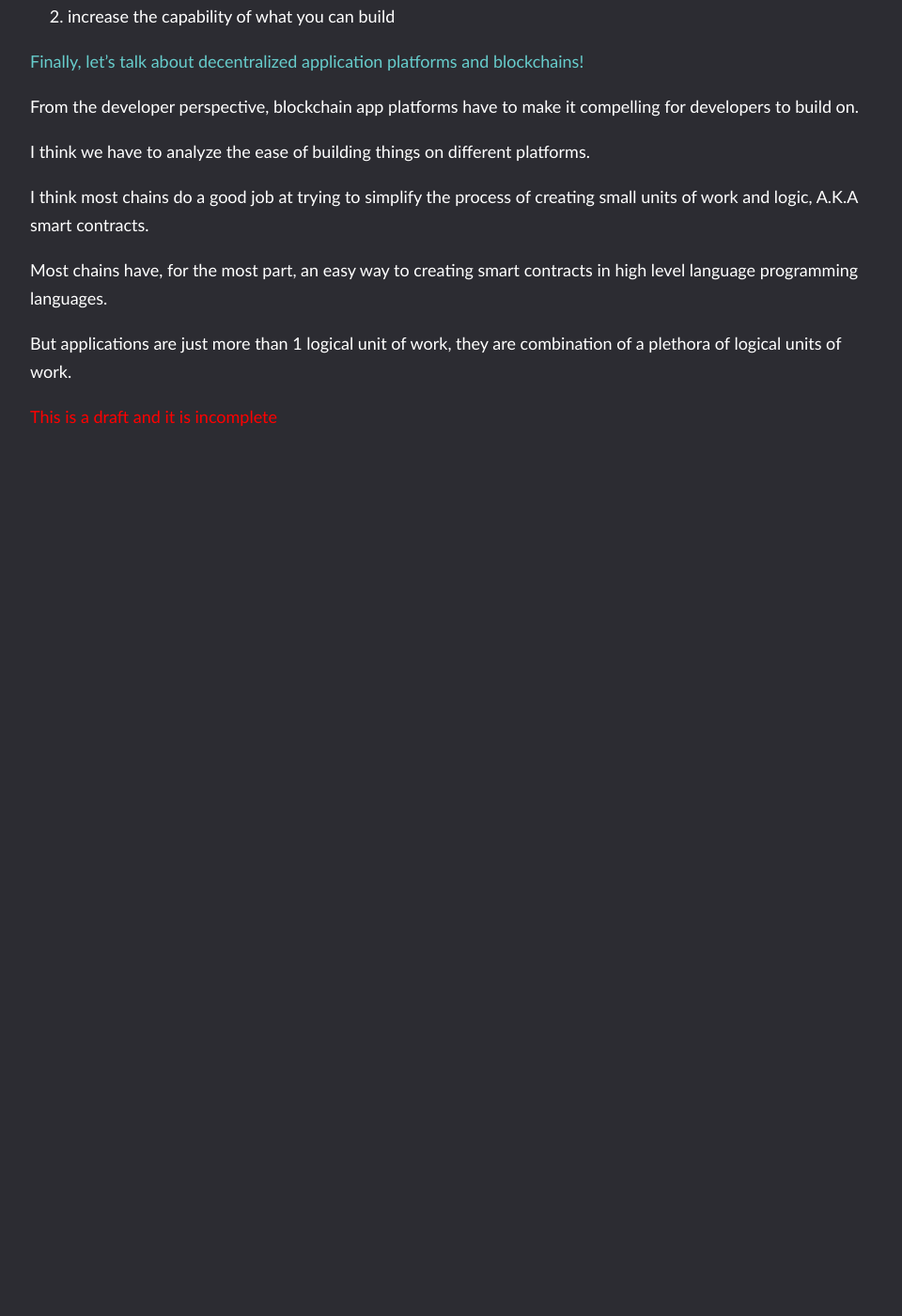
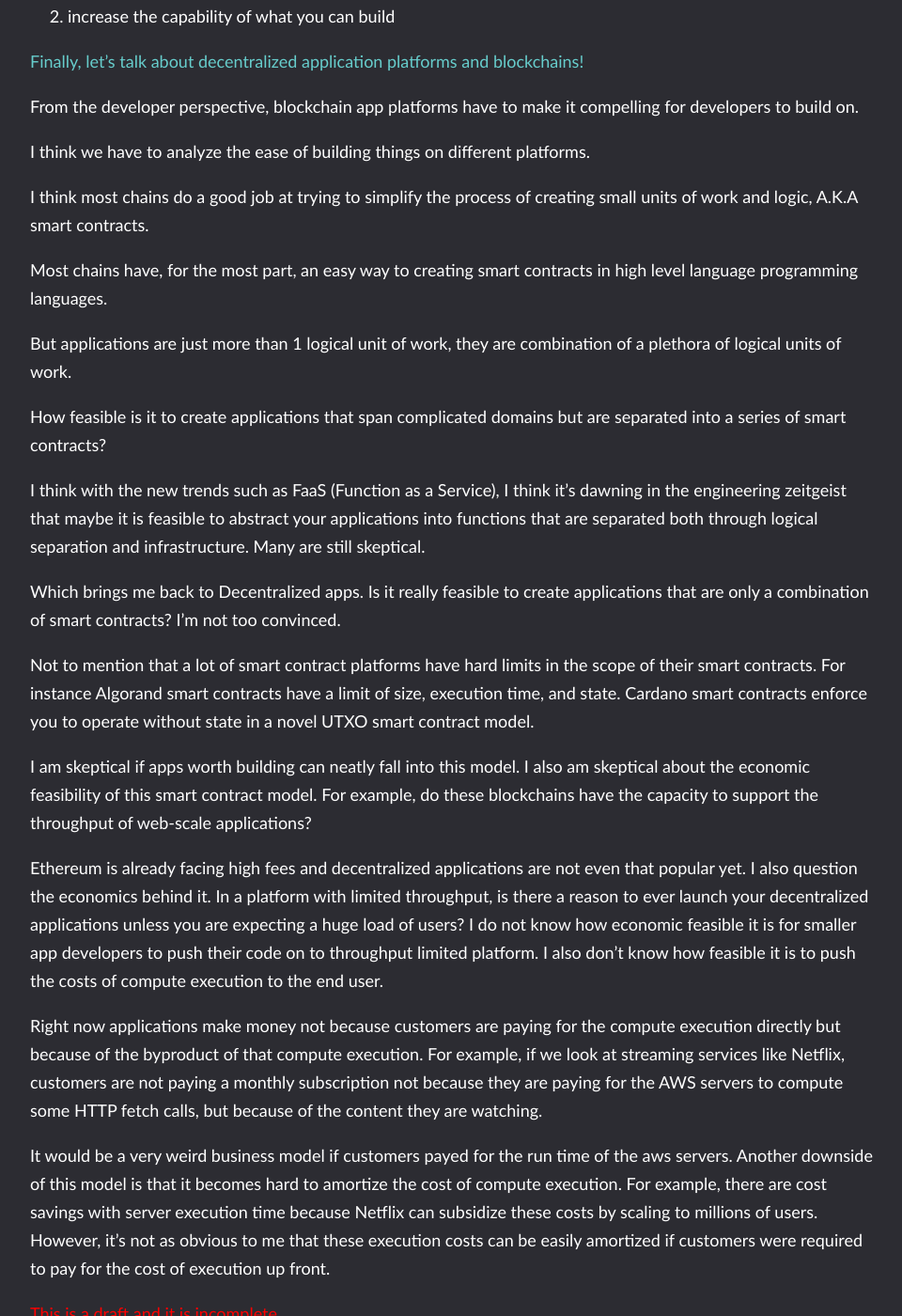
Before and after one commit to danielleedottech/danlee-org, a Jekyll site: the page built from _posts/2022-09-18-blockchain-as-a-computing-platform.md, in a window 1280 px wide and 1400 px high, scrolled down 2765 px. Shown: the whole window at 94% size, without its empty margins (158-1118 px from the left). Built offline with Jekyll 4.4.1, drawn with Linux system fonts in a browser that asks for light colours; nearby versions of some CDN libraries; library files that are not in the unit come from our copies; before the commit the page ends 3238 px from its top, so only the background shows below that; some of the changed text lies outside the part shown.

Commit message:
added a few paragraphs to post

```diff
--- a/_posts/2022-08-24-blockchain-as-a-computing-platform.md
+++ b/_posts/2022-09-18-blockchain-as-a-computing-platform.md
@@ -74,3 +74,19 @@ I think most chains do a good job at trying to simplify the process of creating
 Most chains have, for the most part, an easy way to creating smart contracts in high level language programming languages.
 
 But applications are just more than 1 logical unit of work, they are combination of a plethora of logical units of work.
+
+How feasible is it to create applications that span complicated domains but are separated into a series of smart contracts?
+
+I think with the new trends such as FaaS (Function as a Service), I think it's dawning in the engineering zeitgeist that maybe it is feasible to abstract your applications into functions that are separated both through logical separation and infrastructure. Many are still skeptical.
+
+Which brings me back to Decentralized apps. Is it really feasible to create applications that are only a combination of smart contracts? I'm not too convinced.
+
+Not to mention that a lot of smart contract platforms have hard limits in the scope of their smart contracts. For instance Algorand smart contracts have a limit of size, execution time, and state. Cardano smart contracts enforce you to operate without state in a novel UTXO smart contract model.
+
+I am skeptical if apps worth building can neatly fall into this model. I also am skeptical about the economic feasibility of this smart contract model. For example, do these blockchains have the capacity to support the throughput of web-scale applications?
+
+Ethereum is already facing high fees and decentralized applications are not even that popular yet. I also question the economics behind it. In a platform with limited throughput, is there a reason to ever launch your decentralized applications unless you are expecting a huge load of users? I do not know how economic feasible it is for smaller app developers to push their code on to throughput limited platform. I also don't know how feasible it is to push the costs of compute execution to the end user.
+
+Right now applications make money not because customers are paying for the compute execution directly but because of the byproduct of that compute execution. For example, if we look at streaming services like Netflix, customers are not paying a monthly subscription not because they are paying for the AWS servers to compute some HTTP fetch calls, but because of the content they are watching.
+
+It would be a very weird business model if customers payed for the run time of the aws servers. Another downside of this model is that it becomes hard to amortize the cost of compute execution. For example, there are cost savings with server execution time because Netflix can subsidize these costs by scaling to millions of users. However, it's not as obvious to me that these execution costs can be easily amortized if customers were required to pay for the cost of execution up front.
```
Also changed, not shown: .run/jekyll server with live reload.run.xml (added).
